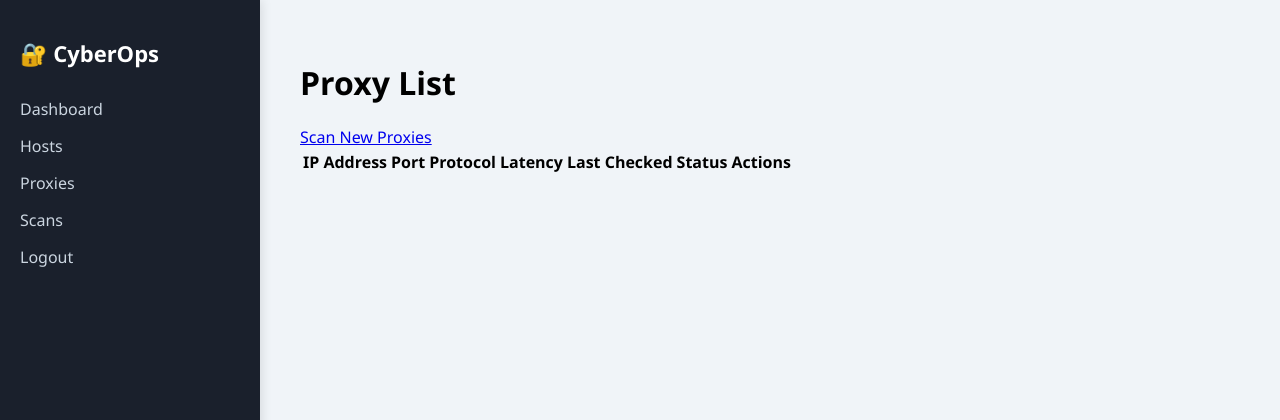
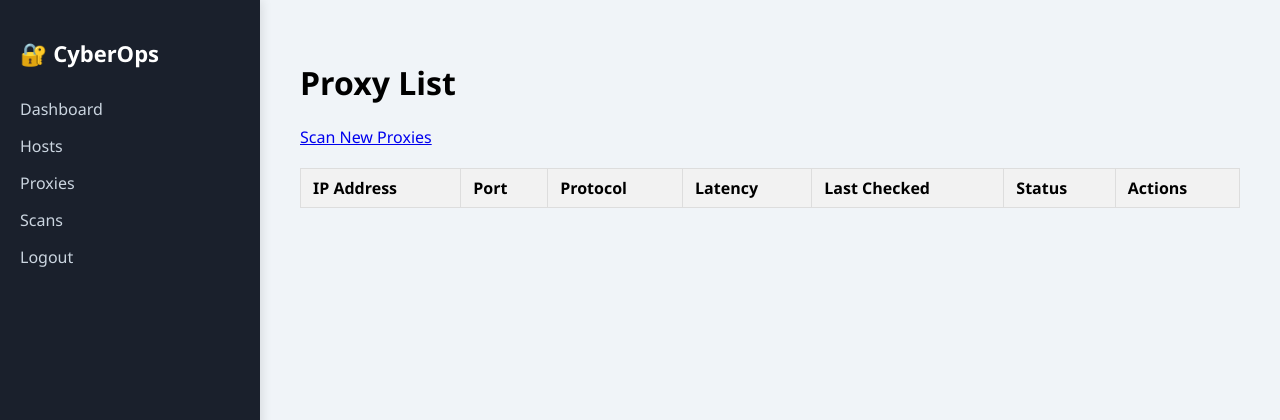
Before and after one commit to LM-Codespace/Dashboard-Flask, a Flask app: page /proxies in a window 1280 px wide. Shown: the top 420 px of the page. Run offline with Flask 3, Linux system fonts and the light colour scheme; the visitor is signed in with stand-in values (Sample User, id 1); data that the repository does not hold is empty; some libraries are stand-ins or nearby versions.

Commit message:
Update style.css

```diff
--- a/static/style.css
+++ b/static/style.css
@@ -105,3 +105,36 @@ input[type="submit"] {
 input[type="submit"]:hover {
     background-color: #2563eb;
 }
+.proxy-table {
+    width: 100%;
+    border-collapse: collapse;
+    margin-top: 20px;
+}
+
+.proxy-table th, .proxy-table td {
+    padding: 8px 12px;
+    border: 1px solid #ddd;
+    text-align: left;
+}
+
+.proxy-table th {
+    background-color: #f2f2f2;
+}
+
+.proxy-table tr.active {
+    background-color: #e6f7e6;
+}
+
+.proxy-table tr.inactive {
+    background-color: #ffe6e6;
+}
+
+.btn-check {
+    color: #0066cc;
+    text-decoration: none;
+    margin-right: 10px;
+}
+
+.btn-check:hover {
+    text-decoration: underline;
+}
```
